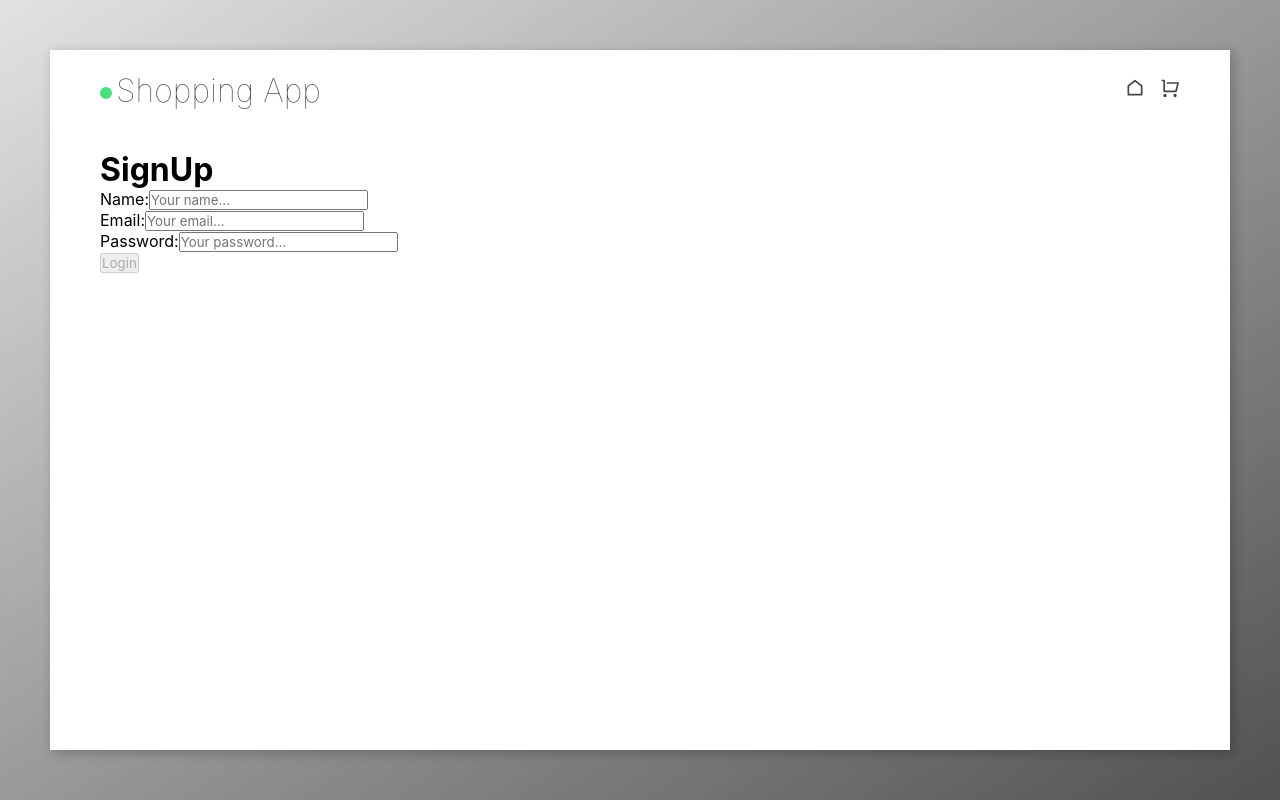
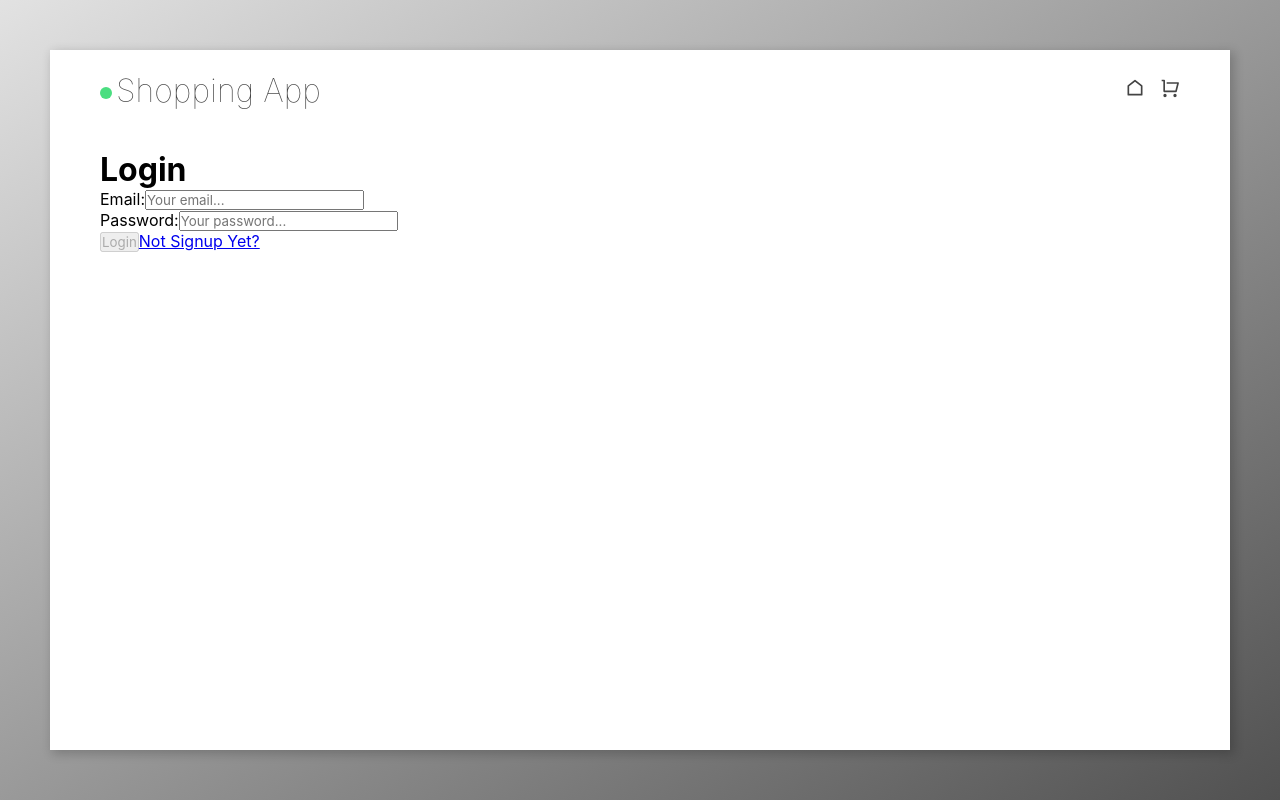
Before and after one commit to AshkanAhmady/shoppingCart---react.typescript, a React (Create React App) app: page /login in a window 1280 px wide. Built offline with nearby package versions, Linux system fonts and the light colour scheme; a small style sheet from the web is missing.

Commit message:
connect to DB & active login-signup page

```diff
--- a/package.json
+++ b/package.json
@@ -6,6 +6,7 @@
     "@testing-library/jest-dom": "^5.16.4",
     "@testing-library/react": "^13.1.1",
     "@testing-library/user-event": "^13.5.0",
+    "axios": "^0.26.1",
     "bcryptjs": "^2.4.3",
     "formik": "^2.2.9",
     "react": "^18.0.0",
--- a/src/Components/LoginForm.js
+++ b/src/Components/LoginForm.js
@@ -1,35 +1,35 @@
 import { useFormik } from "formik";
 import Input from "../Components/Common/Input";
 import * as yup from "yup";
+import { Link, withRouter } from "react-router-dom";
+import { loginUser } from "../Services/HttpRequestMethods";
+import { useState } from "react";
 
 const initialValues = {
-  name: "",
   email: "",
   password: "",
 };
 
-const LoginForm = () => {
-  const onSubmit = (values) => {
-    console.log(values);
+const LoginForm = ({ history }) => {
+  const [error, setError] = useState(null);
+  const onSubmit = async (values) => {
+    try {
+      const { data } = await loginUser(values);
+      setError(null);
+      history.push("/");
+    } catch (error) {
+      if (error.response && error.response.data.message) {
+        setError(error.response.data.message);
+      }
+    }
   };
 
   const validationSchema = yup.object({
-    name: yup
-      .string()
-      .required("Name is required")
-      .min(3, "name must be more than 3 character"),
     email: yup
       .string()
       .email("email format is incorrect")
       .required("Email is required"),
-    password: yup
-      .string()
-      .min(8, "password at least must be 8 character")
-      .required("password is required")
-      .matches(
-        /^(?=.*[a-z])(?=.*[0-9])(?=.*[!@#\$%\^&\*])/,
-        "Password is weak"
-      ),
+    password: yup.string().required("password is required"),
   });
 
   const formik = useFormik({
@@ -41,9 +41,8 @@ const LoginForm = () => {
 
   return (
     <div className="signup_form">
-      <h1>SignUp</h1>
+      <h1>Login</h1>
       <form onSubmit={formik.handleSubmit}>
-        <Input formik={formik} label="Name" name="name" />
         <Input formik={formik} label="Email" name="email" type="email" />
         <Input
           formik={formik}
@@ -54,9 +53,11 @@ const LoginForm = () => {
         <button type="submit" disabled={!formik.isValid}>
           Login
         </button>
+        {error && <p>{error}</p>}
+        <Link to="/signup">Not Signup Yet?</Link>
       </form>
     </div>
   );
 };
 
-export default LoginForm;
+export default withRouter(LoginForm);
--- a/src/Components/SignupForm.js
+++ b/src/Components/SignupForm.js
@@ -1,6 +1,9 @@
 import { useFormik } from "formik";
 import Input from "../Components/Common/Input";
 import * as yup from "yup";
+import { Link, withRouter } from "react-router-dom";
+import { signupUser } from "../Services/HttpRequestMethods";
+import { useState } from "react";
 
 const initialValues = {
   name: "",
@@ -10,9 +13,27 @@ const initialValues = {
   confirmPassword: "",
 };
 
-const SignupForm = () => {
-  const onSubmit = (values) => {
-    console.log(values);
+const SignupForm = ({ history }) => {
+  const [error, setError] = useState(null);
+
+  const onSubmit = async (values) => {
+    const { name, email, phoneNumber, password } = values;
+    const userDate = {
+      name,
+      email,
+      phoneNumber,
+      password,
+    };
+
+    try {
+      const { data } = await signupUser(userDate);
+      history.push("/");
+      setError(null);
+    } catch (error) {
+      if (error.response && error.response.data.message) {
+        setError(error.response.data.message);
+      }
+    }
   };
 
   const validationSchema = yup.object({
@@ -31,11 +52,11 @@ const SignupForm = () => {
     password: yup
       .string()
       .min(8, "password at least must be 8 character")
-      .required("password is required")
-      .matches(
-        /^(?=.*[a-z])(?=.*[0-9])(?=.*[!@#\$%\^&\*])/,
-        "Password is weak"
-      ),
+      .required("password is required"),
+    // .matches(
+    //   /^(?=.*[a-z])(?=.*[0-9])(?=.*[!@#\$%\^&\*])/,
+    //   "Password is weak"
+    // ),
     confirmPassword: yup
       .string()
       .oneOf([yup.ref("password"), null], "confirm password is not match"),
@@ -75,9 +96,11 @@ const SignupForm = () => {
         <button type="submit" disabled={!formik.isValid}>
           SignUp
         </button>
+        {error && <p style={{ color: "red" }}>{error}</p>}
+        <Link to="/login">Alredy login?</Link>
       </form>
     </div>
   );
 };
 
-export default SignupForm;
+export default withRouter(SignupForm);
--- /dev/null
+++ b/src/Services/HttpRequestMethods.js
@@ -0,0 +1,17 @@
+import axios from "axios";
+
+axios.defaults.baseURL = "http://localhost:5000/api";
+
+export const signupUser = (data) => {
+  return axios.post("/user/register", data);
+};
+
+export const loginUser = (data) => {
+  return axios.post("/user/login", data);
+};
+
+// export const deleteRequest = (id) => axios.delete(`${id}`);
+// export const getRequest = () => axios.get();
+// export const getSingleRequest = (id) => axios.get(`${id}`);
+// export const addRequest = (contact) => axios.post("", contact);
+// export const updateRequest = (id, contact) => axios.put(`${id}`, contact);
```
Also changed, not shown: 2 other files (tests, documents, lock files or other folders).
